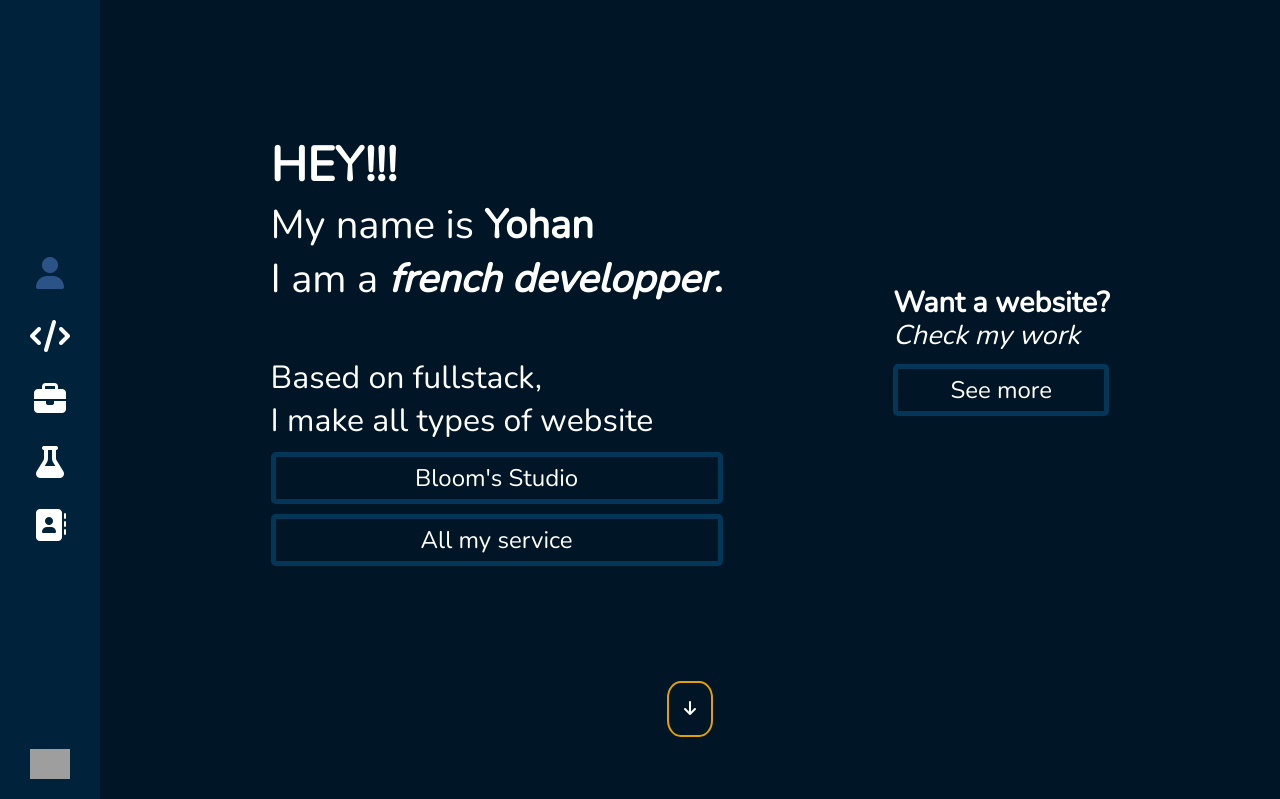
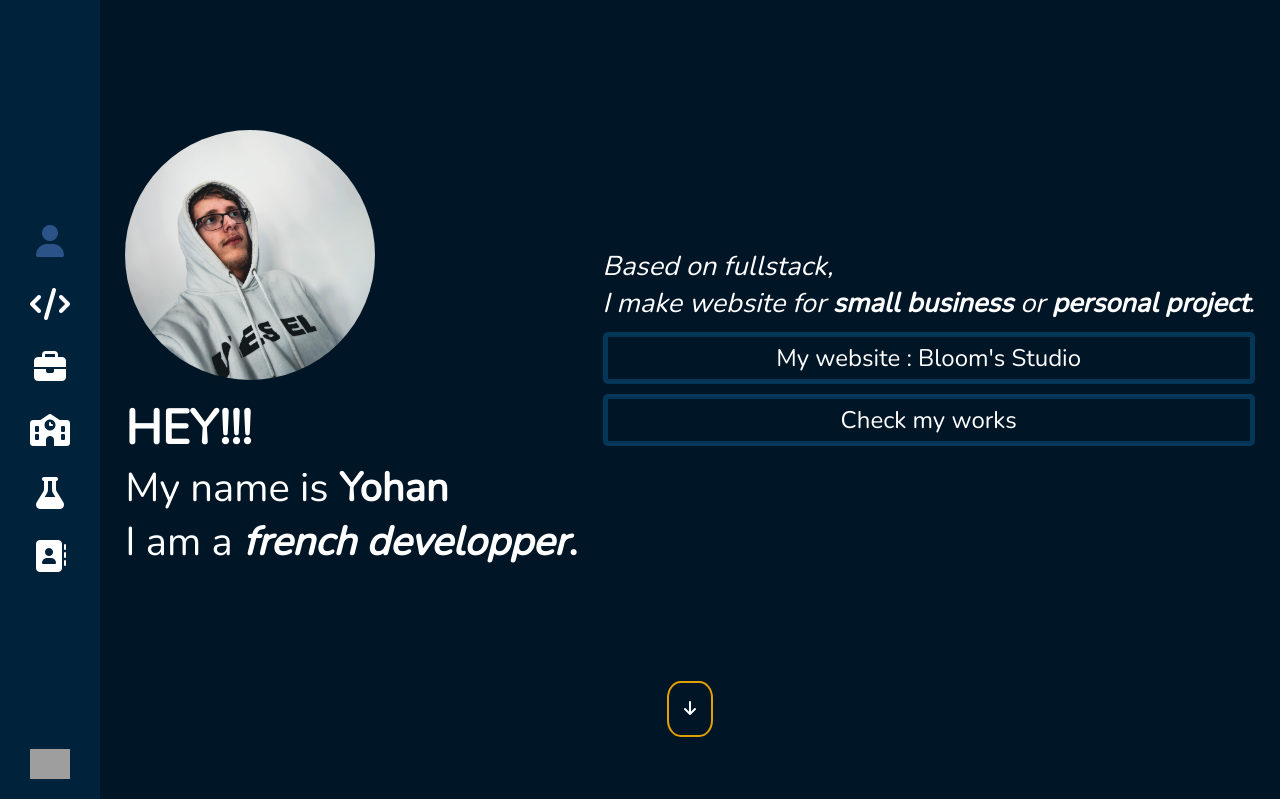
Before and after one commit to erostate/portfolio, a PHP site: page / in a window 1280 px wide. Shown: the top 799 px of the page. Run offline with PHP 8.4, Linux system fonts and the light colour scheme; some libraries are stand-ins or nearby versions; grey boxes are pictures that could not be loaded.

Commit message:
ajout Section School + ajout easter 2 (me_raining)

```diff
--- a/assets/script.js
+++ b/assets/script.js
@@ -252,6 +252,43 @@ function yeetQuaso() {
     }, 3000);
 }
 // EASTER EGG 2
+function yeetMe() {
+    const nbMe = 24;
+    const containerMe = document.getElementById('containerMe');
+    for (let i = 1; i <= nbMe; i++) {
+        me = document.createElement('img');
+        me.src = "assets/img/me_raining.png";
+        me.id = "me-"+i;
+        me.style.marginTop = "-300px";
+        me.style.width = "300px";
+        me.style.position = "absolute";
+        me.style.userSelect = "none";
+        containerMe.appendChild(me);
+    }
+
+    var leftSpacing = -300;
+    for (let i = 1; i <= nbMe; i++) {
+        setTimeout(function() {
+            if (leftSpacing == 1800) {
+                leftSpacing = 0;
+            } else {
+                leftSpacing = leftSpacing + 300;
+            }
+            meName = 'me-'+i;
+            me = document.getElementById(meName);
+            me.style.transition = 'margin-top '+getRandomArbitrary(0.50, 3)+'s ease-in-out, transform '+getRandomArbitrary(2, 4)+'s ease-in-out';
+            me.style.marginTop = '1000px';
+            me.style.marginLeft = leftSpacing+'px';
+            me.style.transform = 'rotate('+getRandomArbitrary(-360, 360)+'deg)';
+        }, 500);
+    }
+
+    setTimeout(function() {
+        containerMe.innerHTML = "";
+        // yeetMe();
+    }, 3000);
+}
+// EASTER EGG 3
 function baguette() {
     // CONTAINER
     const container = document.getElementById('container');
@@ -296,8 +333,9 @@ function baguette() {
         document.getElementById('baguette-sect').remove();
         document.getElementById('baguette-menu').remove();
         window.location.href='#profile-sect';
-    }, 5000);
+    }, 2000);
 }
+// TODO: Add an easter egg if 2 easters eggs 1 and 3 easters eggs 2 is clicked
 
 
 // DELETE COOKIE
--- a/assets/style.css
+++ b/assets/style.css
@@ -118,26 +118,36 @@ menu ul li img {
     align-items: center;
     height: 100vh;
 }
-#container #profile-sect #content div:nth-child(1) h1 {
+#container #profile-sect #content div.left-menu {
+    display: flex;
+    flex-direction: column;
+    gap: 15px;
+}
+#container #profile-sect #content div.left-menu h1 {
     font-size: 300%;
 }
-#container #profile-sect #content div:nth-child(1) h2 {
+#container #profile-sect #content div.left-menu h2 {
     font-weight: normal;
     font-size: 250%;
 }
-#container #profile-sect #content div:nth-child(1) h2:nth-child(2) span {
+#container #profile-sect #content div.left-menu h2:nth-child(2) span {
     font-weight: bold;
 }
-#container #profile-sect #content div:nth-child(1) h2:nth-child(3) span {
+#container #profile-sect #content div.left-menu h2:nth-child(3) span {
     font-weight: bold;
     font-style: italic;
 }
-#container #profile-sect #content div:nth-child(1) h2:nth-child(3) b {
+#container #profile-sect #content div.left-menu h2:nth-child(3) b {
     cursor: pointer;
 }
-#container #profile-sect #content div:nth-child(1) p {
-    font-size: 200%;
-    margin-top: 50px;
+#container #profile-sect #content div.right-menu {
+    display: flex;
+    flex-direction: column;
+    gap: 15px;
+}
+#container #profile-sect #content img.me-img {
+    width: 250px;
+    border-radius: 50%;
 }
 #container #profile-sect #content div button {
     cursor: pointer;
--- a/index.html
+++ b/index.html
@@ -12,6 +12,7 @@
 </head>
 <body>
     <div id="containerQuaso"></div>
+    <div id="containerMe"></div>
 
     <!-- LEFT MENU -->
     <menu id="left-menu">
@@ -19,6 +20,7 @@
             <li onclick="moveSect('profile');" class="menuIcon"><i class="fa-solid fa-user"></i></li>
             <li onclick="moveSect('langu');" class="menuIcon"><i class="fa-solid fa-code"></i></li>
             <li onclick="moveSect('work');" class="menuIcon"><i class="fa-solid fa-briefcase"></i></li>
+            <li onclick="moveSect('school');" class="menuIcon"><i class="fa-solid fa-school"></i></li>
             <li onclick="moveSect('exp');" class="menuIcon"><i class="fa-solid fa-flask"></i></li>
             <li onclick="moveSect('contact');" class="menuIcon"><i class="fa-solid fa-address-book"></i></li>
             <li onclick="openLangPanel();" id="noot" class="sel-language">
@@ -41,21 +43,23 @@
         <!-- Profile -->
         <section class="section" id="profile-sect">
             <div id="content">
-                <div>
-                    <h1 onclick="yeetQuaso();" style="cursor: copy;" title="Click me ;)">HEY!!!</h1>
-                    <h2 data-lang="myNameIs">My name is <span>Yohan</span></h2>
-                    <h2 data-lang="iMaFrenchDev">I am a <span>french developper</span><b onclick="baguette();">.</b></h2>
-                    <p data-lang="basedOnFullStack">
-                        Based on fullstack,<br>
-                        I make all types of website
-                    </p>
-                    <button onclick="window.open('https://blms.fr/')">Bloom's Studio</button>
-                    <button onclick="openModal('all-my-service-modal')">All my service</button>
+                <div class="left-menu">
+                    <img onclick="yeetMe()" class="me-img" style="cursor: copy;" src="assets/img/me.jpg" alt="Me">
+                    <span>
+                        <h1 onclick="yeetQuaso();" style="cursor: copy;" title="Click me ;)">HEY!!!</h1>
+                        <h2 data-lang="myNameIs">My name is <span>Yohan</span></h2>
+                        <h2 data-lang="iMaFrenchDev">I am a <span>french developper</span><b onclick="baguette();">.</b></h2>
+                    </span>
                 </div>
-                <div>
-                    <h2 data-lang="wantAWebSite">Want a website?</h2>
-                    <p data-lang="checkMyWork">Check my work</p>
-                    <button data-lang="btnSeeMore" onclick="moveSect('work');">See more</button>
+                <div class="right-menu">
+                    <span>
+                        <p data-lang="basedOnFullStack">
+                            Based on fullstack,<br>
+                            I make website for <b>small business</b> or <b>personal project</b>.
+                        </p>
+                        <button data-lang="btnGoToBlmsWebsite" onclick="window.open('https://blms.fr/')">My website : Bloom's Studio</button>
+                        <button data-lang="btnCheckMyWork" onclick="moveSect('work');">Check my works</button>
+                    </span>
                 </div>
             </div>
             <div id="downArrow">
```
Also changed, not shown: other parts of assets/style.css (+82 -21 lines), other parts of index.html (+32 -0 lines), assets/language/lang.data.json (+19 -11 lines), assets/img/me.jpg (added), assets/img/school/aragon-picasso.jpg (added), assets/img/school/ella-fitzgerald.jpg (added), 1 other file.
